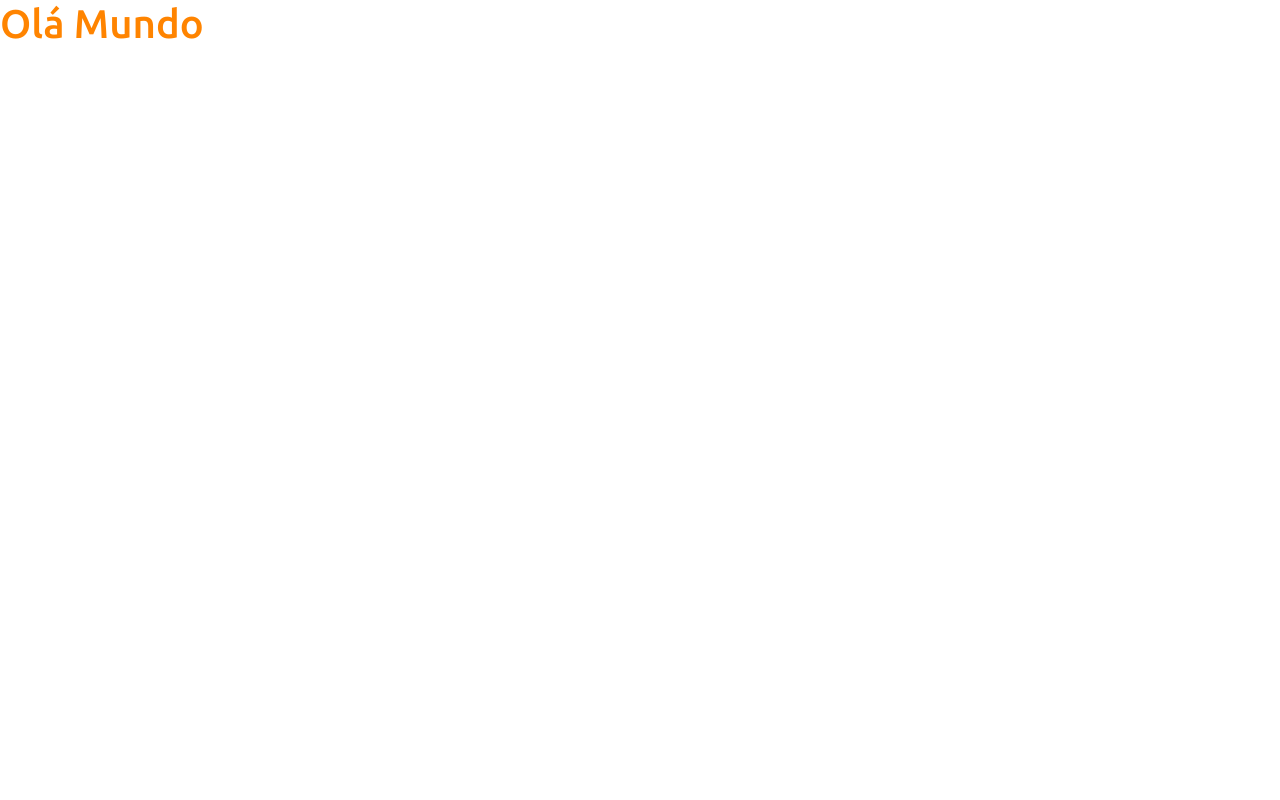
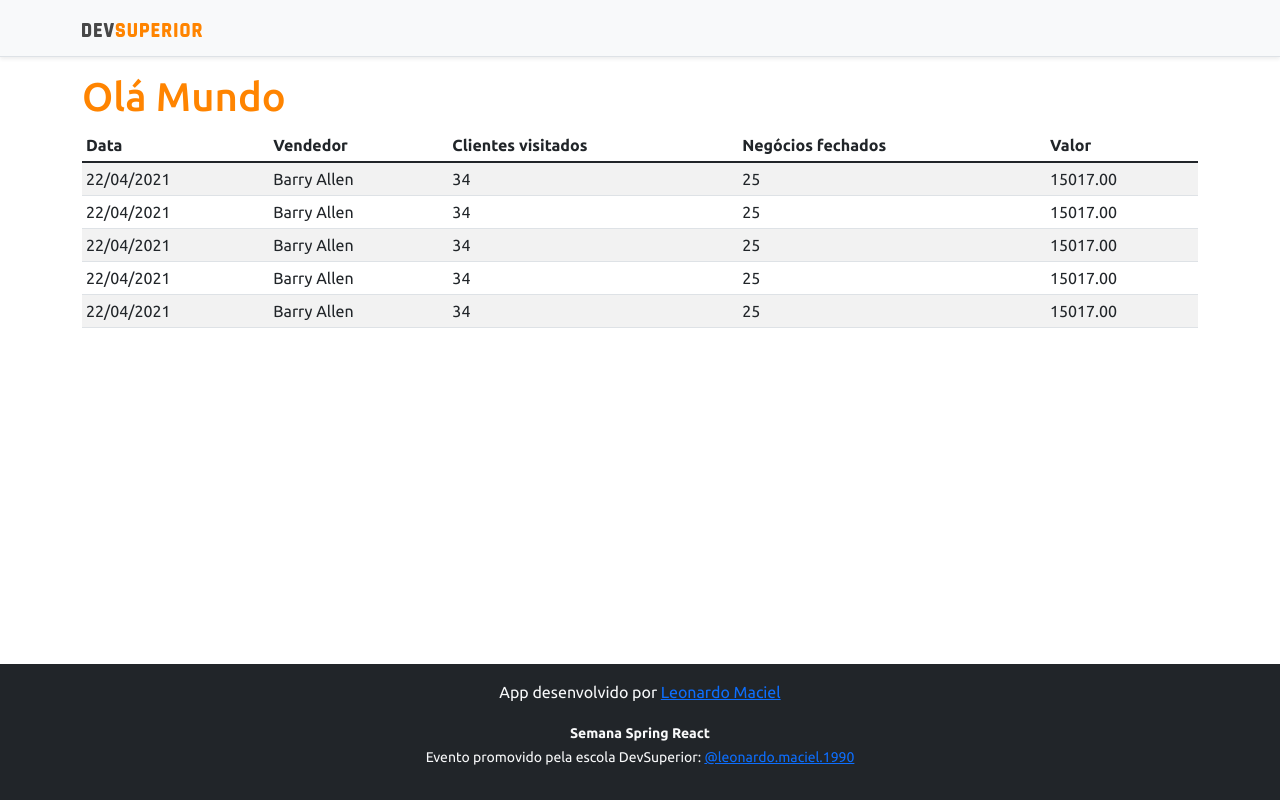
Before and after one commit to leonardomaciel1990/projeto-sds4, a React (Create React App) app in the folder frontend/: page / in a window 1280 px wide. Built offline with nearby package versions, Linux system fonts and the light colour scheme.

Commit message:
Basic static components

```diff
--- a/frontend/src/App.tsx
+++ b/frontend/src/App.tsx
@@ -1,10 +1,18 @@
+import DataTable from 'components/DataTable';
+import Footer from 'components/Footer';
+import NavBar from 'components/NavBar';
 import React from 'react';
 
 function App() {
   return (
-    <div>
-      <h1 className="text-primary" >Olá Mundo</h1>
-    </div>
+    <>
+      <NavBar />
+      <div className="container">
+        <h1 className="text-primary" >Olá Mundo</h1>
+        <DataTable/>
+      </div>
+      <Footer/>
+    </>
   );
 }
 
--- /dev/null
+++ b/frontend/src/components/DataTable/index.tsx
@@ -0,0 +1,57 @@
+
+const DataTable = () => {
+    return (
+        <div className="table-responsive">
+            <table className="table table-striped table-sm">
+                <thead>
+                    <tr>
+                        <th>Data</th>
+                        <th>Vendedor</th>
+                        <th>Clientes visitados</th>
+                        <th>Negócios fechados</th>
+                        <th>Valor</th>
+                    </tr>
+                </thead>
+                <tbody>
+                    <tr>
+                        <td>22/04/2021</td>
+                        <td>Barry Allen</td>
+                        <td>34</td>
+                        <td>25</td>
+                        <td>15017.00</td>
+                    </tr>
+                    <tr>
+                        <td>22/04/2021</td>
+                        <td>Barry Allen</td>
+                        <td>34</td>
+                        <td>25</td>
+                        <td>15017.00</td>
+                    </tr>
+                    <tr>
+                        <td>22/04/2021</td>
+                        <td>Barry Allen</td>
+                        <td>34</td>
+                        <td>25</td>
+                        <td>15017.00</td>
+                    </tr>
+                    <tr>
+                        <td>22/04/2021</td>
+                        <td>Barry Allen</td>
+                        <td>34</td>
+                        <td>25</td>
+                        <td>15017.00</td>
+                    </tr>
+                    <tr>
+                        <td>22/04/2021</td>
+                        <td>Barry Allen</td>
+                        <td>34</td>
+                        <td>25</td>
+                        <td>15017.00</td>
+                    </tr>
+                </tbody>
+            </table>
+        </div>
+    );
+}
+
+export default DataTable;
--- /dev/null
+++ b/frontend/src/components/Footer/index.tsx
@@ -0,0 +1,14 @@
+
+const Footer = () => {
+    return (
+        <footer className="footer mt-auto py-3 bg-dark">
+            <div className="container">
+                <p className="text-light">App desenvolvido por <a href="https://github.com/leonardomaciel1990" target="_blank" rel="noreferrer">Leonardo Maciel</a></p>
+                <p className="text-light"><small><strong>Semana Spring React</strong><br />
+                    Evento promovido pela escola DevSuperior: <a href="https://instagram.com/leonardo.maciel.1990" target="_blank" rel="noreferrer">@leonardo.maciel.1990</a></small></p>
+            </div>
+        </footer>
+    );
+}
+
+export default Footer;
--- /dev/null
+++ b/frontend/src/components/NavBar/index.tsx
@@ -0,0 +1,16 @@
+import React from 'react';
+import ImgDsDark from 'assets/img/ds-dark.svg';
+
+const NavBar = () => {
+    return (
+        <div className="d-flex flex-column flex-md-row align-items-center p-3 px-md-4 mb-3 bg-light border-bottom shadow-sm">
+            <div className="container">
+                <nav className="my-2 my-md-0 mr-md-3">
+                    <img src={ImgDsDark} alt="DevSuperior" width="120" />
+                </nav>
+            </div>
+        </div>
+    );
+}
+
+export default NavBar;
```
Also changed, not shown: frontend/src/assets/img/ds-dark.svg (added).
